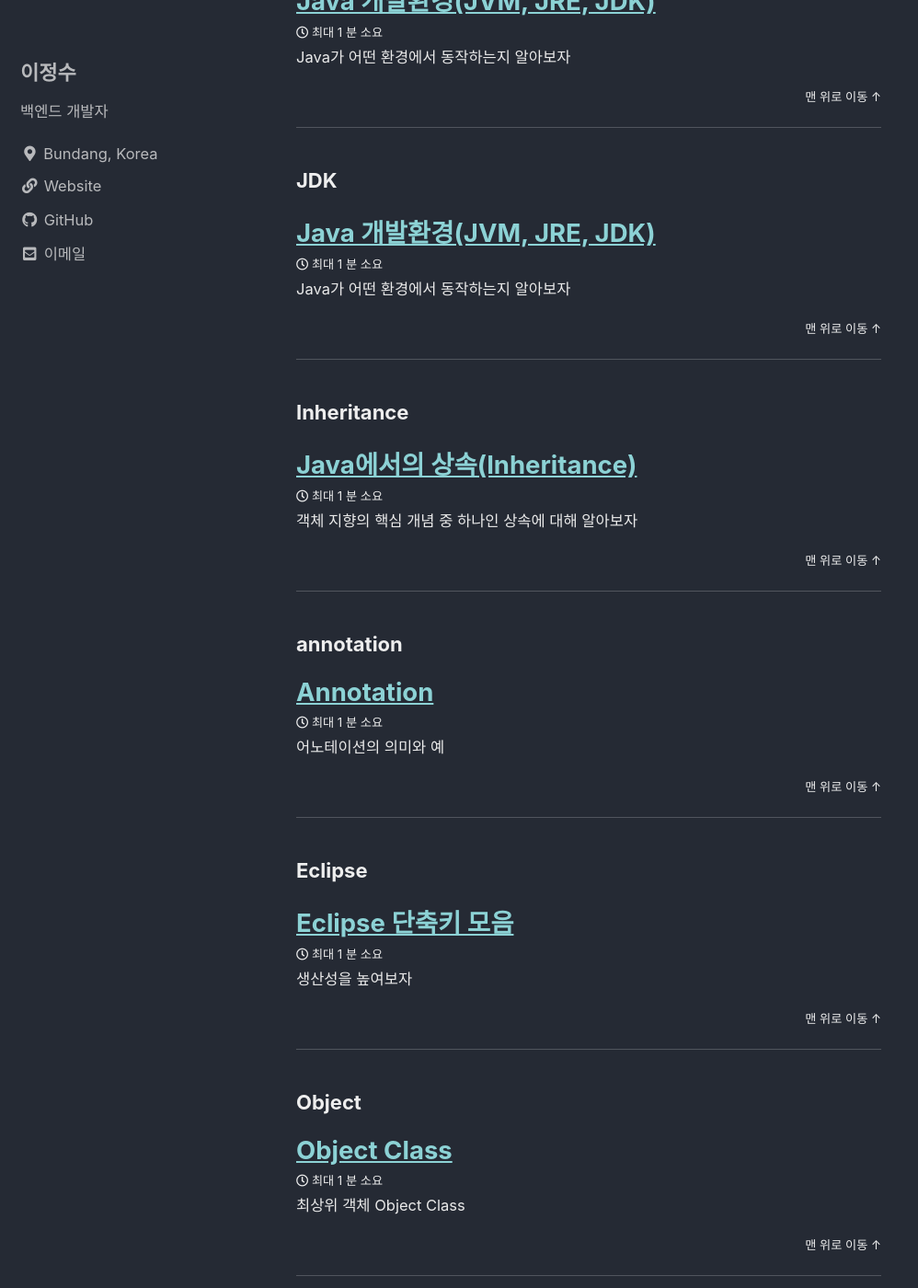
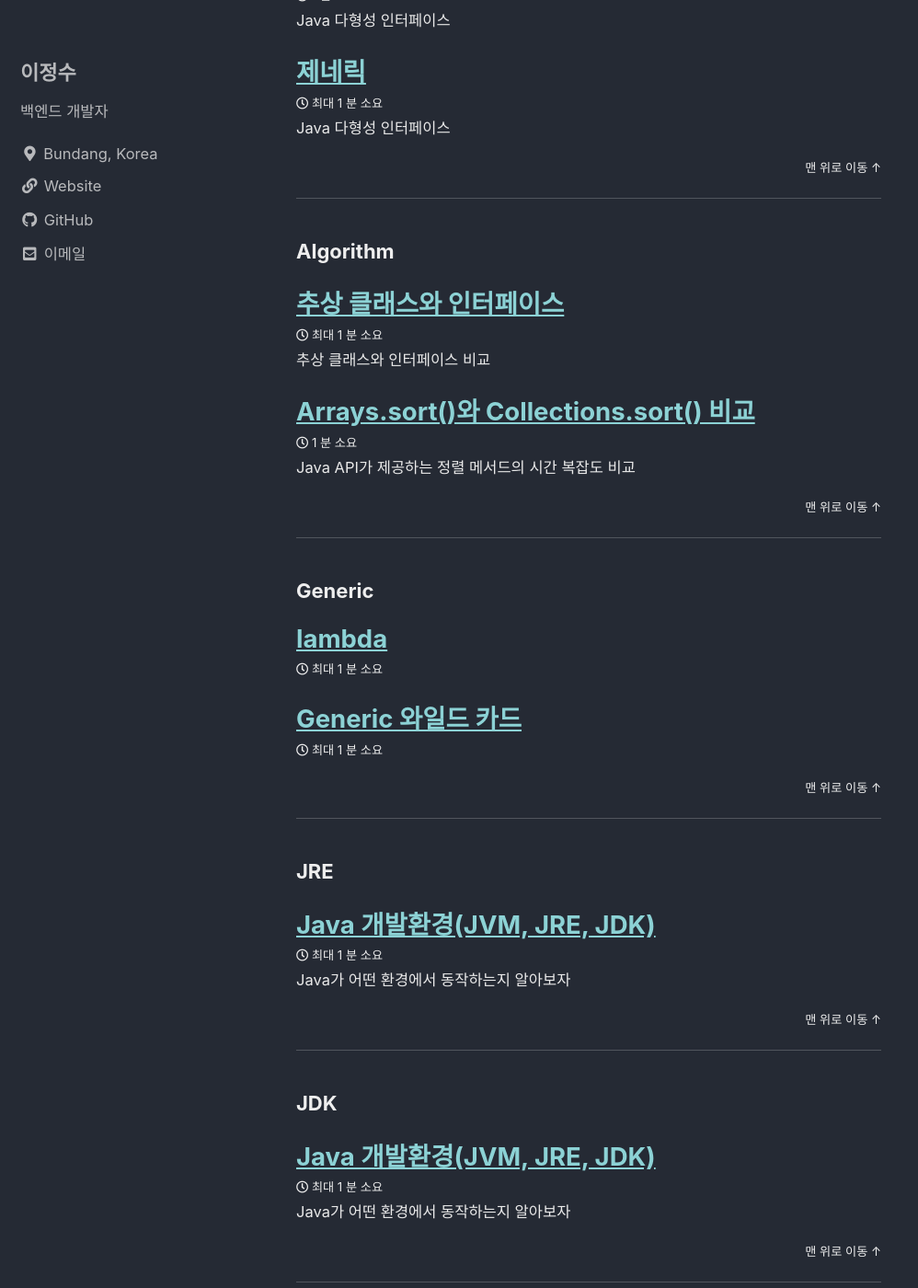
Before and after one commit to jslee7420/devlog, a Jekyll site: the page built from _pages/tag-archive.md, in a window 1280 px wide and 1400 px high, scrolled down 4864 px. Shown: the whole window at 92% size, without its empty margins (0-998 px from the left). Built offline with Jekyll 4.4.1, drawn with Linux system fonts in a browser that asks for light colours; cached includes are drawn as plain includes; some of the changed text lies outside the part shown.

Commit message:
ADD 0728

````diff
--- a/_posts/2021-07-27-error&exception.md
+++ b/_posts/2021-07-27-error&exception.md
@@ -66,3 +66,5 @@ try{
 트리를 알아야 계층적 예외를 처리할 수 있다.
 
 try catch finally
+
+자식의 재정의된 메소드는 부모 클래스 혹은 인터페이스의 메소드보다 더 상위 타입 Exception을 던질 수 없다. 호출자는 상위 클래스에 맞게 컴파일되기 때문.
--- /dev/null
+++ b/_posts/2021-07-28-GenericWildcard.md
@@ -0,0 +1,61 @@
+---
+title: "Generic 와일드 카드"
+excerpt: ""
+
+categories:
+  - TIL
+tags:
+  - [Java, Generic]
+
+toc: true
+toc_sticky: true
+
+date: 2021-07-28
+last_modified_at: 2021-07-28
+---
+
+## 제네릭 와일드 카드의 탄생 배경
+
+아래와 같은 구조로 클래스가 구성된 경우
+
+- Animal
+  - Cat
+    - Tiger
+  - Dog
+
+```java
+ArrayList<Animal> = ArrayList<Dog> // 불가능 ArrayList<type>을 하나의 타입으로 보아야한다.
+```
+
+## 와일드카드
+
+제네릭 타입에 상관없이 모든 타입을 받아주는 역할을 함
+
+- \<?>
+- \<? extends ClassName>: 타입의 상한선 지정
+- \<? super ClassName>: 타입의 하한선 지정
+
+```java
+ArrayList<?> = ArrayList<Dog>;
+ArrayList<?> = ArrayList<Cat>;
+ArrayList<?> = ArrayList<Animal>;
+ArrayList<?> = ArrayList<String>;
+
+ArrayList<? extends Animal> = ArrayList<Dog>; // Animal 포함
+ArrayList<? extends Animal> = ArrayList<Cat>;
+ArrayList<? extends Animal> = ArrayList<Animal>;
+ArrayList<? extends Animal> = ArrayList<Tiger>;
+
+ArrayList<? super Tiger> = ArrayList<Tiger>; // Tiger 포함
+ArrayList<? super Tiger> = ArrayList<Cat>;
+ArrayList<? super Tiger> = ArrayList<Animal>;
+ArrayList<? super Tiger> = ArrayList<Object>;
+```
+
+다른 예
+
+```java
+calculate(ArrayList<? extends Number> list){
+    // 모든 숫자형 데이터를 받아와 계산을 해줄 수 있음, 타입별 오버라이딩 불필요
+}
+```
--- /dev/null
+++ b/_posts/2021-07-28-abstractCalss&interface.md
@@ -0,0 +1,25 @@
+---
+title: "추상 클래스와 인터페이스"
+excerpt: "추상 클래스와 인터페이스 비교"
+
+categories:
+  - TIL
+tags:
+  - [Java, Algorithm]
+
+toc: true
+toc_sticky: true
+
+date: 2021-07-28
+last_modified_at: 2021-07-28
+---
+
+| 추상클래스                          | 인터페이스                                    |
+| ----------------------------------- | --------------------------------------------- |
+| 클래스                              | 클래스X, 명세 O                               |
+| 변수, 상수                          | 상수(static)                                  |
+| 구현된 메소드, 추상 메소드          | 추상 메소드, default/static 메소드(java8부터) |
+| 단일상속                            | 다중상속                                      |
+| 클래스상속("is a")                  | "is a"로 표현 어려운 관계(공통점 O)           |
+|                                     |                                               |
+| 공통점: 둘다 객체를 생성할 수 없다. |
--- /dev/null
+++ b/_posts/2021-07-28-lambda.md
@@ -0,0 +1,40 @@
+---
+title: "lambda"
+excerpt: ""
+
+categories:
+  - TIL
+tags:
+  - [Java, Generic]
+
+toc: true
+toc_sticky: true
+
+date: 2021-07-28
+last_modified_at: 2021-07-28
+---
+
+람다는 함수를 이름없이 간단하게 표기 하는 것
+
+함수형 언어에서는 함수도 하나의 객체
+
+자바에서는 하나의 메소드를 갖는 익명 객체를 람다로 사용
+
+```java
+new Thread(new Runnable() { // 익명 객체 직접 구현
+    @Override
+    public void run() {
+        for(int i=1;i<=10;i++) {
+            System.out.println(i);
+        }
+    }
+}).start();
+new Thread( // 람다로 대체
+    () -> {
+        for(int i=11;i<=20;i++) {
+            System.out.println(i);
+        }
+    }
+).start();
+new Thread(() -> System.out.println("Thread3.......")).start(); // 람다의 간결한 표현, 리턴문 하나일경우 return 도 생략가능
+```
````
Also changed, not shown: other parts of _posts/2021-07-27-error&exception.md (+1 -1 lines).
